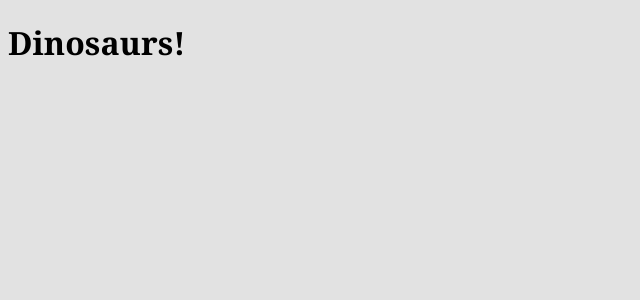
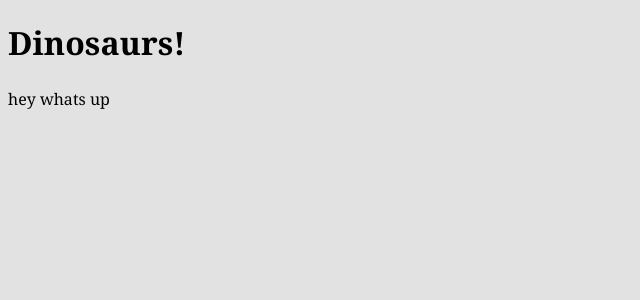
Before and after one commit to AndyHam/dinosaurs, a Jekyll site: the page built from index.html, in a window 1280 px wide. Shown: the top 300 px of the page, without its empty margins (0-640 px from the left). Built offline with Jekyll 4.4.1, drawn with Linux system fonts in a browser that asks for light colours; Markdown is read by kramdown in place of the engine named in the settings.

Commit message:
paragraph

```diff
--- a/_layouts/default.html
+++ b/_layouts/default.html
@@ -6,6 +6,6 @@
   <link href="css/general.css" rel="stylesheet">
 </head>
 <body>
-  <h1>Dinosaurs!</h1>
+  {{content}}
 </body>
 </html>
--- a/index.html
+++ b/index.html
@@ -3,3 +3,5 @@ layout: default
 ---
 
 <h1>Dinosaurs!</h1>
+
+<p> hey whats up</p>
```
